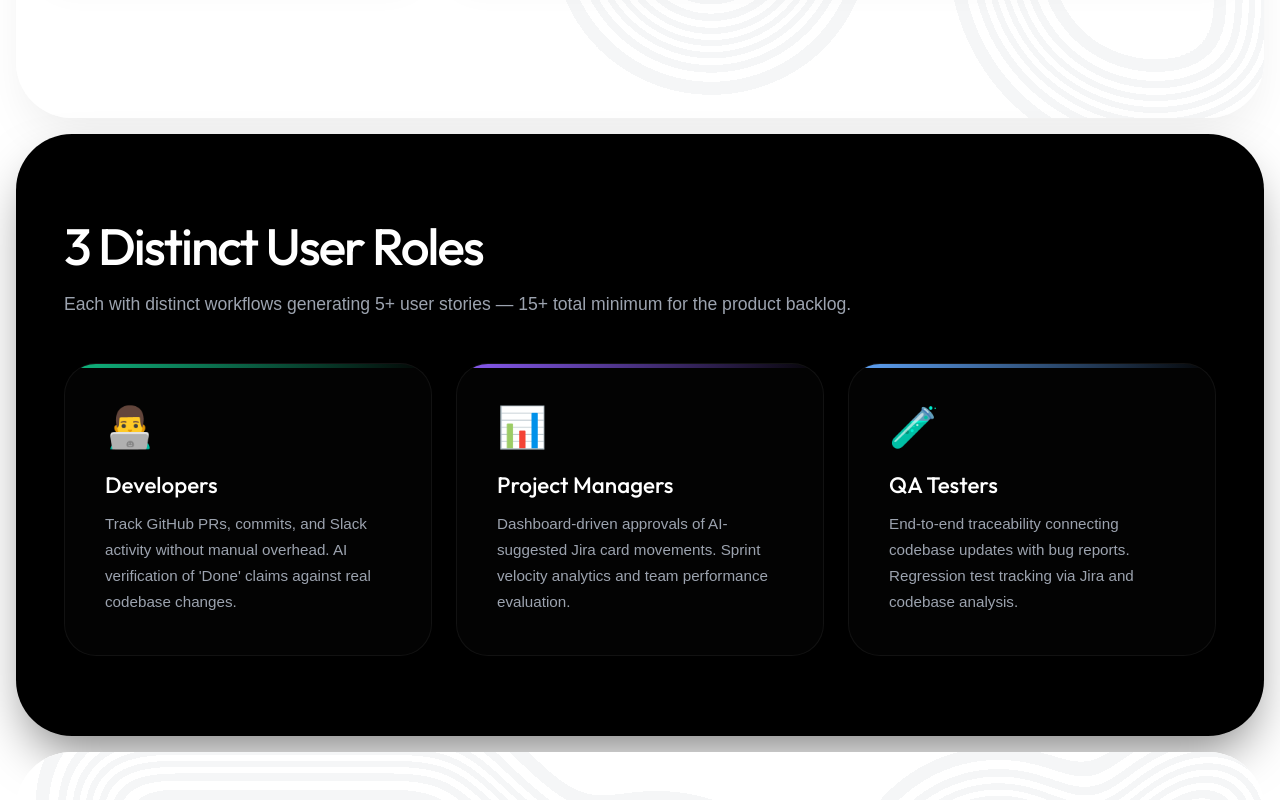
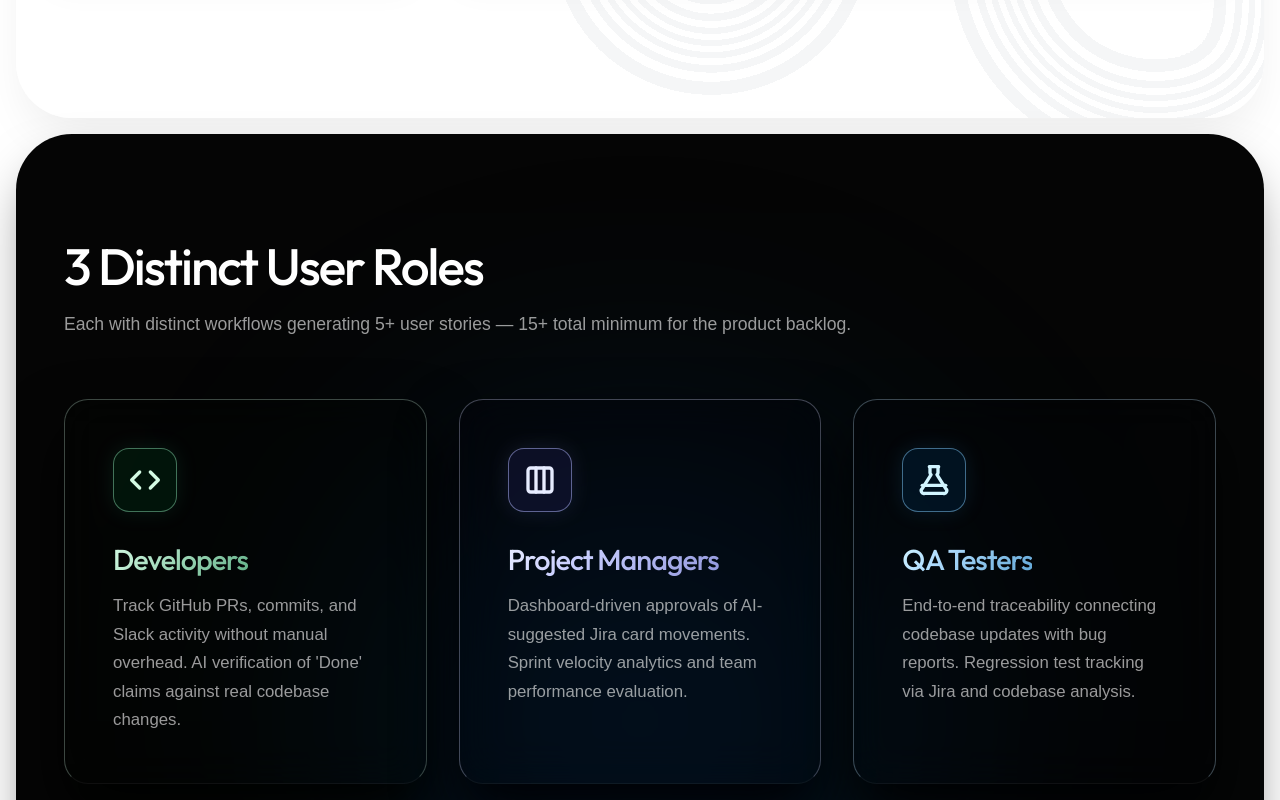
Before and after one commit to khizerinam08/flowra-app, a Next.js app: page / in a window 1280 px wide. Shown: the part 4360-5160 px from the top of the page. Built offline with nearby package versions, Linux system fonts and the light colour scheme; a web font is replaced by a local one.

Commit message:
feat: redesign UserRoles section with glass-prism aesthetic and SVG icons

```diff
--- a/src/app/page.js
+++ b/src/app/page.js
@@ -389,30 +389,98 @@ function Metrics() {
 }
 
 /* ─── User Roles ─── */
+/* ─── User Roles ─── */
 function UserRoles() {
   const roles = [
-    { icon: "👨‍💻", title: "Developers", desc: "Track GitHub PRs, commits, and Slack activity without manual overhead. AI verification of 'Done' claims against real codebase changes.", color: "#10B981" },
-    { icon: "📊", title: "Project Managers", desc: "Dashboard-driven approvals of AI-suggested Jira card movements. Sprint velocity analytics and team performance evaluation.", color: "#8B5CF6" },
-    { icon: "🧪", title: "QA Testers", desc: "End-to-end traceability connecting codebase updates with bug reports. Regression test tracking via Jira and codebase analysis.", color: "#60A5FA" },
+    {
+      color: "oklch(0.7 0.15 160)", // Cyber Green
+      title: "Developers",
+      desc: "Track GitHub PRs, commits, and Slack activity without manual overhead. AI verification of 'Done' claims against real codebase changes.",
+      icon: <svg width="32" height="32" viewBox="0 0 24 24" fill="none" stroke="currentColor" strokeWidth="2.5" strokeLinecap="round" strokeLinejoin="round"><polyline points="16 18 22 12 16 6" /><polyline points="8 6 2 12 8 18" /></svg>
+    },
+    {
+      color: "oklch(0.65 0.25 280)", // Ethereal Purple
+      title: "Project Managers",
+      desc: "Dashboard-driven approvals of AI-suggested Jira card movements. Sprint velocity analytics and team performance evaluation.",
+      icon: <svg width="32" height="32" viewBox="0 0 24 24" fill="none" stroke="currentColor" strokeWidth="2.5" strokeLinecap="round" strokeLinejoin="round"><rect x="3" y="3" width="18" height="18" rx="2" ry="2" /><path d="M9 3v18" /><path d="M15 3v18" /></svg>
+    },
+    {
+      color: "oklch(0.65 0.15 240)", // Inferno Blue
+      title: "QA Testers",
+      desc: "End-to-end traceability connecting codebase updates with bug reports. Regression test tracking via Jira and codebase analysis.",
+      icon: <svg width="32" height="32" viewBox="0 0 24 24" fill="none" stroke="currentColor" strokeWidth="2.5" strokeLinecap="round" strokeLinejoin="round"><path d="M9 2v4.5A2.5 2.5 0 0 0 9.8 8L3.2 18.5A2 2 0 0 0 5 22h14a2 2 0 0 0 1.8-3.5L14.2 8A2.5 2.5 0 0 0 15 6.5V2" /><path d="M8.5 2h7" /><path d="M3.2 16h17.6" /></svg>
+    },
   ];
   return (
     <div style={{ padding: "0 16px 16px" }}>
-      <section style={{ position: "relative", width: "100%", borderRadius: "3.5rem", background: "#000", color: "#fff", padding: "80px 48px", overflow: "hidden", boxShadow: "0 25px 50px -12px rgba(0,0,0,0.5)" }}>
-        <div style={{ maxWidth: 1280, margin: "0 auto" }}>
+      <section style={{ position: "relative", width: "100%", borderRadius: "3.5rem", background: "#050505", color: "#fff", padding: "100px 48px", overflow: "hidden", boxShadow: "0 25px 50px -12px rgba(0,0,0,0.5)" }}>
+        {/* Ambient background glow */}
+        <div style={{ position: "absolute", width: "80vw", height: "80vw", borderRadius: "50%", background: "radial-gradient(circle at center, oklch(0.3 0.1 240) 0%, transparent 60%)", filter: "blur(100px)", top: "10%", left: "50%", transform: "translateX(-50%)", zIndex: 0, opacity: 0.5, pointerEvents: "none" }} />
+
+        <div style={{ maxWidth: 1280, margin: "0 auto", position: "relative", zIndex: 10 }}>
           <motion.h2 initial={{ opacity: 0, y: 20 }} whileInView={{ opacity: 1, y: 0 }} viewport={{ once: true }}
             style={{ fontFamily: "'Outfit', sans-serif", fontSize: "clamp(2.5rem,4vw,4rem)", fontWeight: 500, letterSpacing: "-2px", marginBottom: 16 }}>
             3 Distinct User Roles
           </motion.h2>
-          <p style={{ color: "#9CA3AF", fontSize: "1.1rem", marginBottom: 48 }}>Each with distinct workflows generating 5+ user stories — 15+ total minimum for the product backlog.</p>
-          <div style={{ display: "grid", gridTemplateColumns: "repeat(3, 1fr)", gap: 24 }}>
+          <p style={{ color: "rgba(255,255,255,0.6)", fontSize: "1.1rem", marginBottom: 64 }}>Each with distinct workflows generating 5+ user stories — 15+ total minimum for the product backlog.</p>
+
+          <div style={{ display: "grid", gridTemplateColumns: "repeat(3, 1fr)", gap: 32 }}>
+            <style>{`
+              .glass-prism {
+                position: relative;
+                padding: 3rem;
+                border-radius: 24px;
+                background: oklch(from var(--color-1) 0.1 0.02 h / 0.3);
+                backdrop-filter: blur(20px);
+                border: 1px solid oklch(from var(--color-1) 0.9 0.05 h / 0.3);
+                border-bottom-color: rgba(255, 255, 255, 0.05);
+                box-shadow: 0 30px 60px color-mix(in oklab, var(--color-1) 10%, black);
+                transition: all 0.5s cubic-bezier(0.25, 1, 0.5, 1);
+                display: flex;
+                flex-direction: column;
+                align-items: flex-start;
+              }
+              .glass-prism:hover {
+                transform: translateY(-10px) scale(1.02);
+                border-color: oklch(from var(--color-1) 0.95 0.1 h / 0.6);
+                background: oklch(from var(--color-1) 0.15 0.03 h / 0.4);
+              }
+              .glass-prism-icon {
+                display: inline-flex;
+                align-items: center;
+                justify-content: center;
+                width: 64px;
+                height: 64px;
+                border-radius: 16px;
+                margin-bottom: 32px;
+                background: oklch(from var(--color-1) 0.3 0.1 h / 0.3);
+                color: oklch(from var(--color-1) 0.95 0.05 h);
+                border: 1px solid oklch(from var(--color-1) 0.8 0.1 h / 0.5);
+                box-shadow: 0 0 20px oklch(from var(--color-1) 0.5 0.1 h / 0.2);
+              }
+              .glass-prism h3 {
+                font-family: 'Outfit', sans-serif;
+                font-size: 1.8rem;
+                font-weight: 500;
+                margin-bottom: 16px;
+                background: linear-gradient(135deg, oklch(from var(--color-1) 0.95 0.05 h), oklch(from var(--color-1) 0.7 0.1 h));
+                -webkit-background-clip: text;
+                -webkit-text-fill-color: transparent;
+                line-height: 1.1;
+                letter-spacing: -1px;
+              }
+            `}</style>
+
             {roles.map((r, i) => (
-              <motion.div key={i} initial={{ opacity: 0, y: 30 }} whileInView={{ opacity: 1, y: 0 }} viewport={{ once: true }} transition={{ duration: 0.7, delay: i * 0.1 }}
-                whileHover={{ scale: 0.98 }}
-                style={{ borderRadius: 32, border: "1px solid rgba(255,255,255,0.06)", background: "rgba(255,255,255,0.01)", padding: 40, position: "relative", overflow: "hidden" }}>
-                <div style={{ position: "absolute", top: 0, left: 0, right: 0, height: 4, background: `linear-gradient(to right, ${r.color}, transparent)` }} />
-                <div style={{ fontSize: "2.5rem", marginBottom: 20 }}>{r.icon}</div>
-                <h3 style={{ fontFamily: "'Outfit', sans-serif", fontSize: "1.4rem", fontWeight: 500, marginBottom: 12, color: "#fff" }}>{r.title}</h3>
-                <p style={{ color: "#9CA3AF", lineHeight: 1.7, fontSize: "0.95rem" }}>{r.desc}</p>
+              <motion.div key={i} initial={{ opacity: 0, y: 30 }} whileInView={{ opacity: 1, y: 0 }} viewport={{ once: true }} transition={{ duration: 0.7, delay: i * 0.15 }}
+                className="glass-prism"
+                style={{ "--color-1": r.color }}
+              >
+                <div className="glass-prism-icon">
+                  {r.icon}
+                </div>
+                <h3>{r.title}</h3>
+                <p style={{ color: "rgba(255,255,255,0.6)", lineHeight: 1.7, fontSize: "1.05rem", margin: 0 }}>{r.desc}</p>
               </motion.div>
             ))}
           </div>
```
